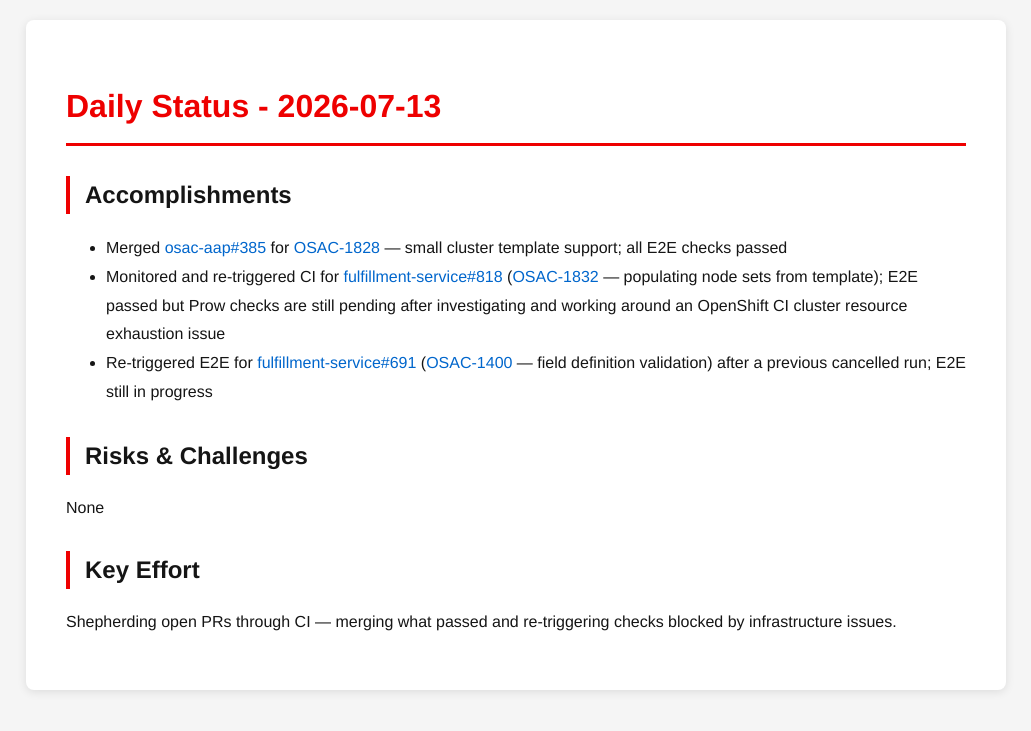
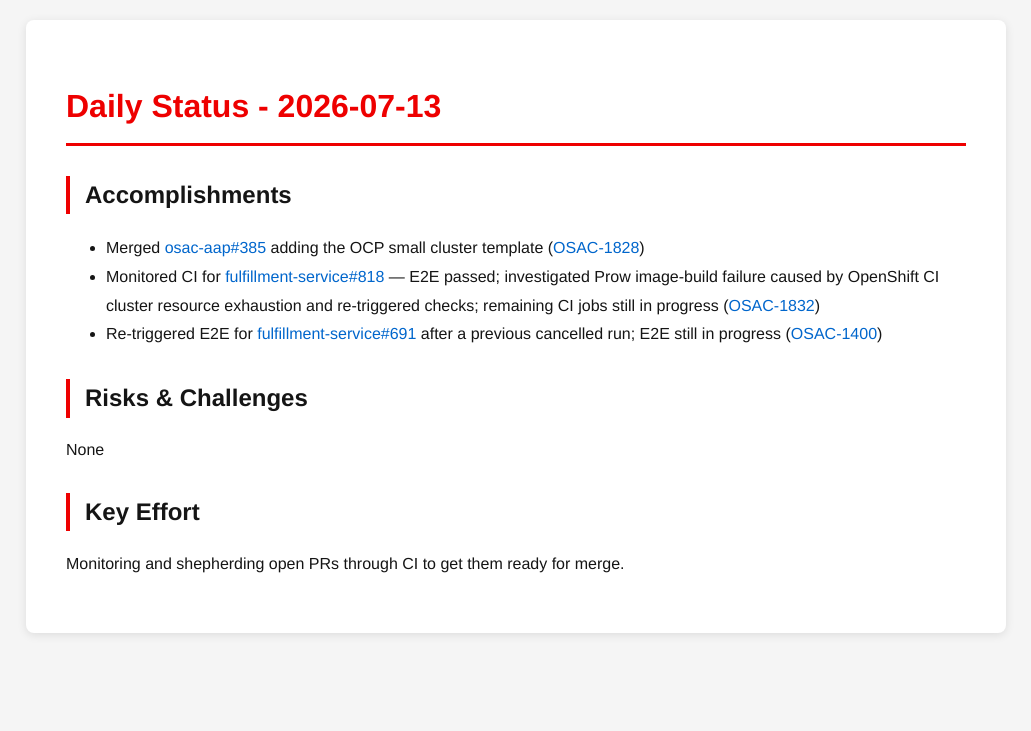
Before and after one commit to tzvatot/daily-status, a Jekyll site: the page built from 2026-07-13.md, in a window 1280 px wide. Shown: the top 731 px of the page, without its empty margins (124-1155 px from the left). Built offline with Jekyll 4.4.1, drawn with Linux system fonts in a browser that asks for light colours.

Commit message:
Daily status update - 2026-07-13

```diff
--- a/2026-07-13.md
+++ b/2026-07-13.md
@@ -7,12 +7,12 @@
 # Daily Status - 2026-07-13
 
 ## Accomplishments
-- Merged [osac-aap#385](https://github.com/osac-project/osac-aap/pull/385) for [OSAC-1828](https://redhat.atlassian.net/browse/OSAC-1828) — small cluster template support; all E2E checks passed
-- Monitored and re-triggered CI for [fulfillment-service#818](https://github.com/osac-project/fulfillment-service/pull/818) ([OSAC-1832](https://redhat.atlassian.net/browse/OSAC-1832) — populating node sets from template); E2E passed but Prow checks are still pending after investigating and working around an OpenShift CI cluster resource exhaustion issue
-- Re-triggered E2E for [fulfillment-service#691](https://github.com/osac-project/fulfillment-service/pull/691) ([OSAC-1400](https://redhat.atlassian.net/browse/OSAC-1400) — field definition validation) after a previous cancelled run; E2E still in progress
+- Merged [osac-aap#385](https://github.com/osac-project/osac-aap/pull/385) adding the OCP small cluster template ([OSAC-1828](https://redhat.atlassian.net/browse/OSAC-1828))
+- Monitored CI for [fulfillment-service#818](https://github.com/osac-project/fulfillment-service/pull/818) — E2E passed; investigated Prow image-build failure caused by OpenShift CI cluster resource exhaustion and re-triggered checks; remaining CI jobs still in progress ([OSAC-1832](https://redhat.atlassian.net/browse/OSAC-1832))
+- Re-triggered E2E for [fulfillment-service#691](https://github.com/osac-project/fulfillment-service/pull/691) after a previous cancelled run; E2E still in progress ([OSAC-1400](https://redhat.atlassian.net/browse/OSAC-1400))
 
 ## Risks & Challenges
 None
 
 ## Key Effort
-Shepherding open PRs through CI — merging what passed and re-triggering checks blocked by infrastructure issues.
+Monitoring and shepherding open PRs through CI to get them ready for merge.
```
